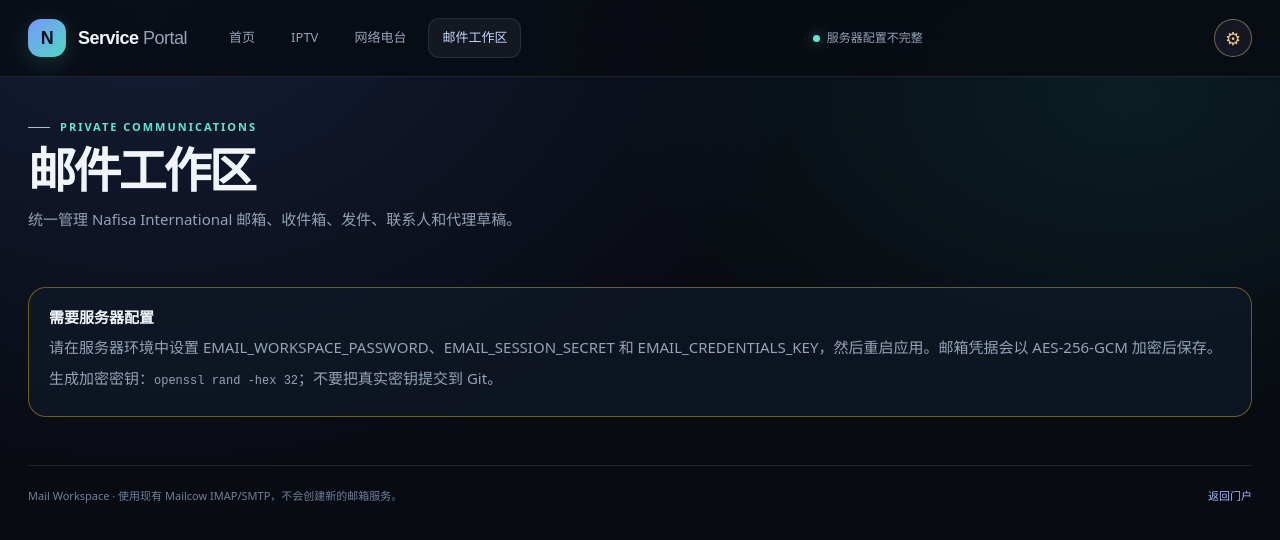
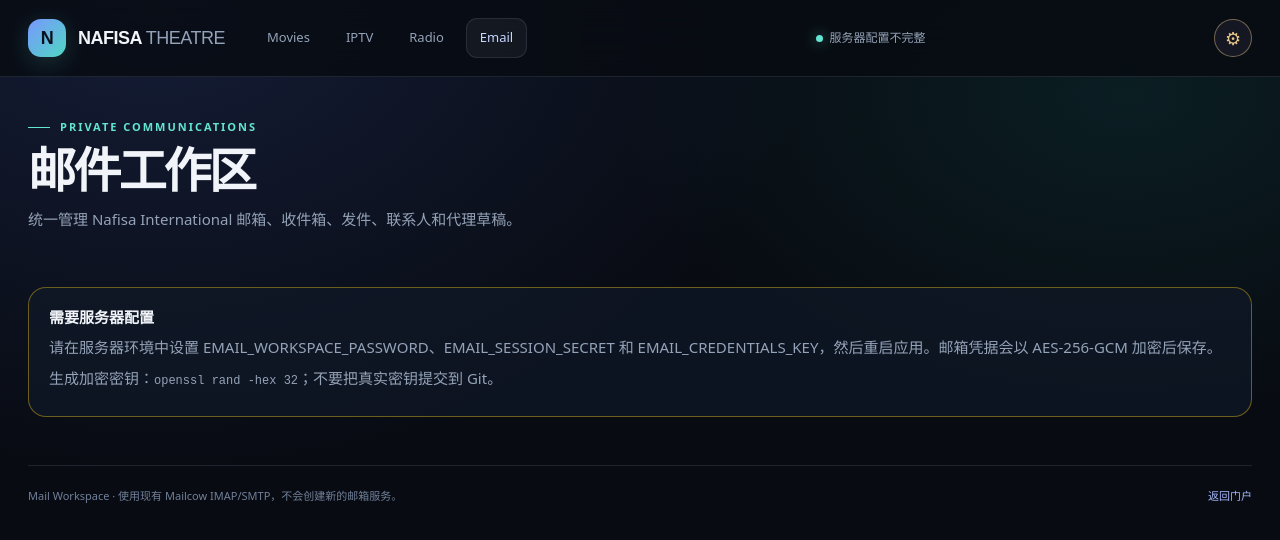
Before and after one commit to bluecarbonsales-coder/iptv, a website: page iptv-web/public/mail.html in a window 1280 px wide. Drawn offline with Linux system fonts and the light colour scheme; no server answers.

Commit message:
Align email page branding and navigation with Theatre

```diff
--- a/iptv-web/public/mail.html
+++ b/iptv-web/public/mail.html
@@ -1,5 +1,5 @@
-<!doctype html><html lang="zh-CN"><head><meta charset="utf-8"><meta name="viewport" content="width=device-width, initial-scale=1, viewport-fit=cover"><meta name="theme-color" content="#080b12"><meta name="description" content="Secure mail workspace with IMAP, SMTP, contacts and agent API."><title>邮件工作区 · Service Portal</title><link rel="stylesheet" href="/portal.css"><link rel="stylesheet" href="/mail.css"></head><body class="mail-page">
-<header class="topbar"><div class="wrap topbar-inner"><a class="brand" href="/"><span class="brand-mark">N</span><span>Service <em>Portal</em></span></a><nav class="navlinks"><a class="navlink" href="/">首页</a><a class="navlink" href="/watch.html">IPTV</a><a class="navlink" href="/radio.html">网络电台</a><a class="navlink active" href="/mail.html">邮件工作区</a></nav><div class="top-actions"><span class="small-state"><span class="state-dot"></span><span id="mailStatus">正在检查…</span></span><button class="btn subtle" id="logoutButton" hidden>退出登录</button></div></div></header>
+<!doctype html><html lang="en"><head><meta charset="utf-8"><meta name="viewport" content="width=device-width, initial-scale=1, viewport-fit=cover"><meta name="theme-color" content="#080b12"><meta name="description" content="Secure mail workspace with IMAP, SMTP, contacts and agent API."><title>Email · Nafisa Theatre</title><link rel="stylesheet" href="/portal.css"><link rel="stylesheet" href="/mail.css"></head><body class="mail-page">
+<header class="topbar"><div class="wrap topbar-inner"><a class="brand" href="/movies.html"><span class="brand-mark">N</span><span>NAFISA <em>THEATRE</em></span></a><nav class="navlinks"><a class="navlink" href="/movies.html">Movies</a><a class="navlink" href="/watch.html">IPTV</a><a class="navlink" href="/radio.html">Radio</a><a class="navlink active" href="/mail.html">Email</a></nav><div class="top-actions"><span class="small-state"><span class="state-dot"></span><span id="mailStatus">正在检查…</span></span><button class="btn subtle" id="logoutButton" hidden>退出登录</button></div></div></header>
 <main class="wrap mail-wrap"><section class="mail-hero"><div class="eyebrow">PRIVATE COMMUNICATIONS</div><h1>邮件工作区</h1><p>统一管理 Nafisa International 邮箱、收件箱、发件、联系人和代理草稿。</p></section>
 <section id="setupNotice" class="mail-notice" hidden><strong>需要服务器配置</strong><p>请在服务器环境中设置 EMAIL_WORKSPACE_PASSWORD、EMAIL_SESSION_SECRET 和 EMAIL_CREDENTIALS_KEY，然后重启应用。邮箱凭据会以 AES-256-GCM 加密后保存。</p><p>生成加密密钥：<code>openssl rand -hex 32</code>；不要把真实密钥提交到 Git。</p></section>
 <section id="loginPanel" class="mail-auth" hidden><form id="loginForm"><h2>登录邮件工作区</h2><p>工作区密码与邮箱密码分开；邮箱密码不会存入浏览器本地存储。</p><label>工作区密码<input id="workspacePassword" type="password" autocomplete="current-password" required></label><button class="btn primary" type="submit">登录</button><p class="status" id="loginStatus" role="status"></p></form></section>
```
